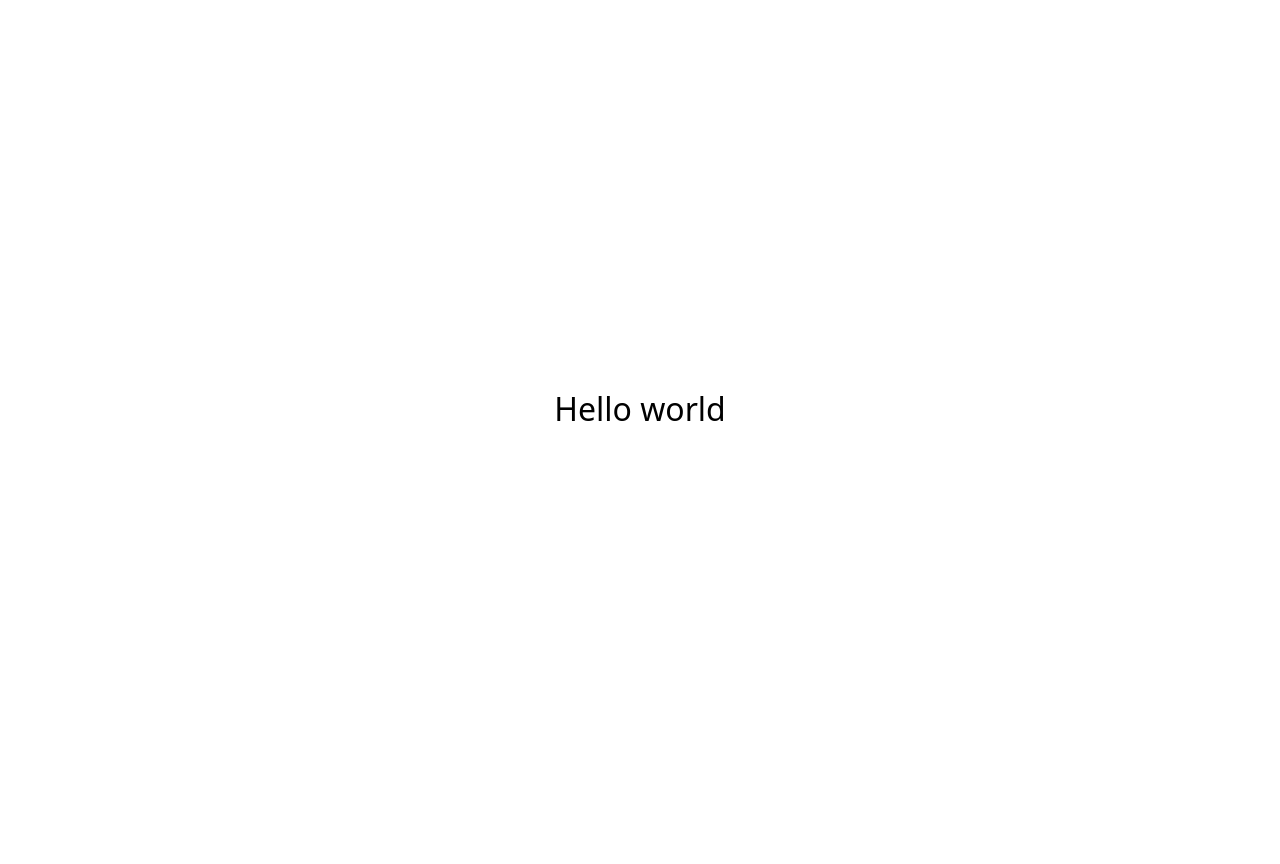
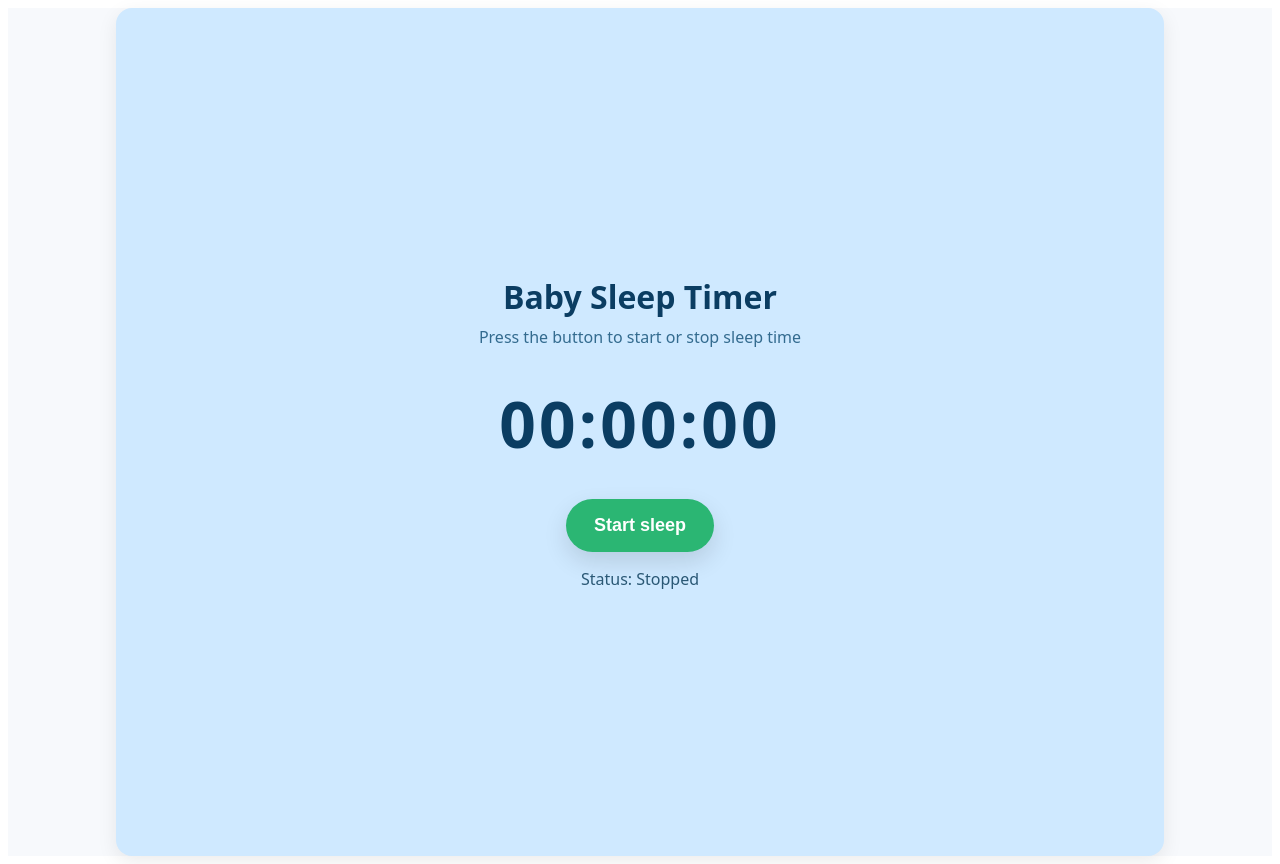
Before and after one commit to sagibarkai800/fun-game, a React (Vite) app: page / in a window 1280 px wide. Before the commit the page ends 816 px from the top, so only its background shows below. Built offline with nearby package versions, Linux system fonts and the light colour scheme.

Commit message:
Commit 2

```diff
--- a/src/App.jsx
+++ b/src/App.jsx
@@ -1,4 +1,46 @@
+import { useEffect, useState } from 'react'
+
 export default function App() {
+  const [isSleeping, setIsSleeping] = useState(false)
+  const [startAtMs, setStartAtMs] = useState(null)
+  const [elapsedMs, setElapsedMs] = useState(0)
+
+  useEffect(() => {
+    if (!isSleeping || !startAtMs) return
+    const id = setInterval(() => {
+      setElapsedMs(Date.now() - startAtMs)
+    }, 500)
+    return () => clearInterval(id)
+  }, [isSleeping, startAtMs])
+
+  function handleToggle() {
+    if (isSleeping) {
+      // Stop
+      if (startAtMs) {
+        setElapsedMs(Date.now() - startAtMs)
+      }
+      setIsSleeping(false)
+      setStartAtMs(null)
+    } else {
+      // Start (reset timer)
+      const now = Date.now()
+      setStartAtMs(now)
+      setElapsedMs(0)
+      setIsSleeping(true)
+    }
+  }
+
+  function formatDuration(ms) {
+    const totalSeconds = Math.max(0, Math.floor(ms / 1000))
+    const hours = Math.floor(totalSeconds / 3600)
+    const minutes = Math.floor((totalSeconds % 3600) / 60)
+    const seconds = totalSeconds % 60
+    const pad = (n) => String(n).padStart(2, '0')
+    return `${pad(hours)}:${pad(minutes)}:${pad(seconds)}`
+  }
+
+  const displayMs = isSleeping && startAtMs ? Date.now() - startAtMs : elapsedMs
+
   return (
     <div style={{
       minHeight: '100vh',
@@ -6,9 +48,66 @@ export default function App() {
       alignItems: 'center',
       justifyContent: 'center',
       fontFamily: 'system-ui, -apple-system, Segoe UI, Roboto, Helvetica, Arial, sans-serif',
-      fontSize: '2rem'
+      backgroundColor: '#f7f9fc',
+      padding: 0
     }}>
-      Hello world
+      <div style={{
+        width: '1000px',
+        height: '100vh',
+        backgroundColor: '#cfe9ff',
+        borderRadius: '16px',
+        boxShadow: '0 6px 20px rgba(0,0,0,0.08)',
+        display: 'flex',
+        alignItems: 'center',
+        justifyContent: 'center',
+        color: '#0b3d62',
+        textAlign: 'center',
+        padding: '24px'
+      }}>
+        <div style={{ width: '100%', maxWidth: 640 }}>
+          <h1 style={{ margin: 0, fontSize: '2rem' }}>Baby Sleep Timer</h1>
+          <p style={{ marginTop: 8, color: '#336b8f' }}>
+            Press the button to start or stop sleep time
+          </p>
+
+          <div style={{
+            marginTop: 32,
+            fontSize: '4rem',
+            letterSpacing: '0.05em',
+            fontWeight: 700,
+            color: '#0b3d62'
+          }}>
+            {formatDuration(displayMs)}
+          </div>
+
+          <div style={{ marginTop: 32 }}>
+            <button
+              onClick={handleToggle}
+              style={{
+                appearance: 'none',
+                border: 'none',
+                padding: '16px 28px',
+                borderRadius: '999px',
+                fontSize: '1.125rem',
+                fontWeight: 600,
+                color: '#ffffff',
+                cursor: 'pointer',
+                boxShadow: '0 10px 24px rgba(0,0,0,0.12)',
+                background: isSleeping ? '#e75b5b' : '#2bb673',
+                transition: 'transform 0.08s ease, box-shadow 0.2s ease'
+              }}
+              onMouseDown={(e) => (e.currentTarget.style.transform = 'scale(0.98)')}
+              onMouseUp={(e) => (e.currentTarget.style.transform = 'scale(1)')}
+            >
+              {isSleeping ? 'Stop sleep' : 'Start sleep'}
+            </button>
+          </div>
+
+          <div style={{ marginTop: 16, color: '#2a5875' }}>
+            Status: {isSleeping ? 'Sleeping…' : 'Stopped'}
+          </div>
+        </div>
+      </div>
     </div>
   )
 }
```
